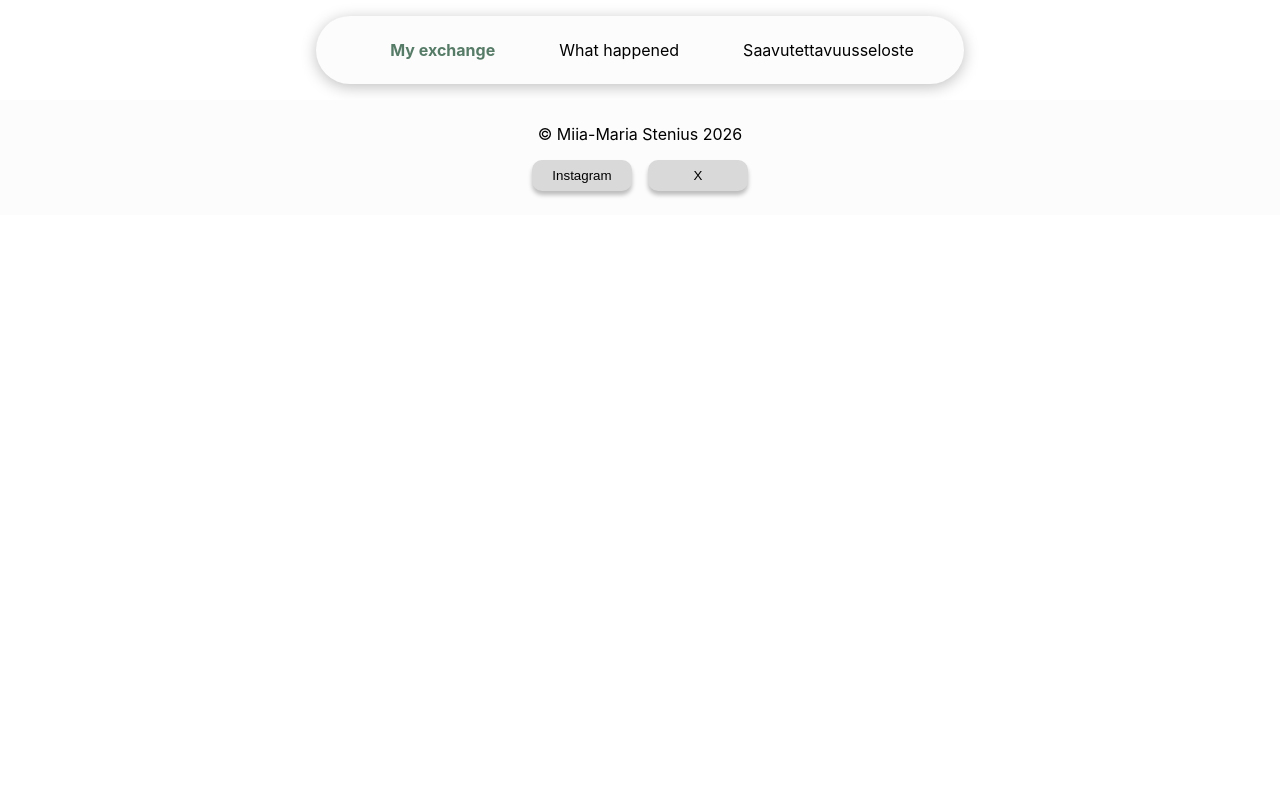
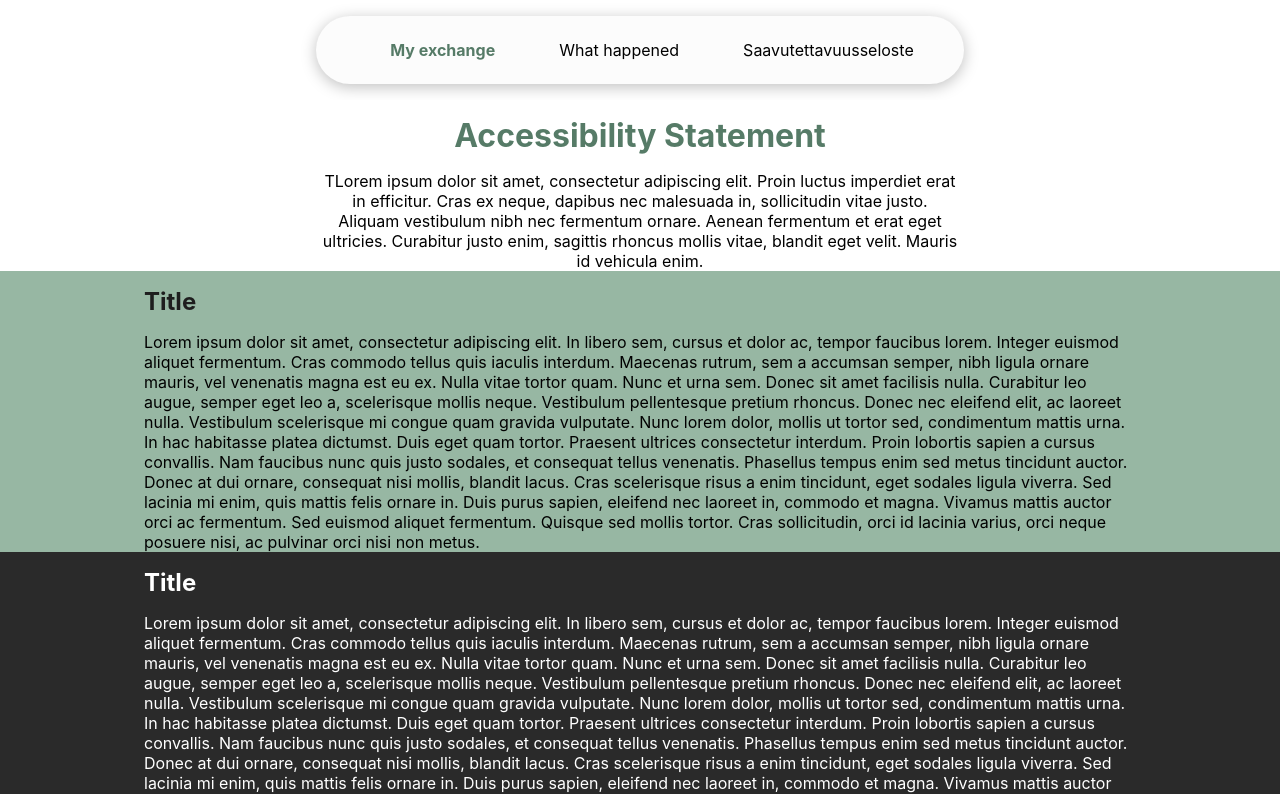
Before and after one commit to miia-mariastenius/exchange-diary, a React (Vite) app in the folder my-react-app/: page /accessibility-statement in a window 1280 px wide. Shown: the top 794 px of the page. Built offline with nearby package versions, Linux system fonts and the light colour scheme.

Commit message:
Accessibility statement initial page content added, footer stays at bottom of page with full height layout implemented

```diff
--- a/my-react-app/src/App.jsx
+++ b/my-react-app/src/App.jsx
@@ -7,7 +7,7 @@ import MyExchange from './pages/MyExchange.jsx';
 import Months12 from './pages/Months12.jsx';
 import Months34 from './pages/Months34.jsx';
 import Months56 from './pages/Months56.jsx';
-import Saavutettavuusseloste from './pages/Saavutettavuusseloste.jsx';
+import SaavutettavuusSeloste from './pages/SaavutettavuusSeloste.jsx';
 import Footer from './components/Footer.jsx';
 
 
@@ -25,7 +25,7 @@ function App() {
             <Route path="/months-1-2" element={<Months12 />} />
             <Route path="/months-3-4" element={<Months34 />} />
             <Route path="/months-5-6" element={<Months56 />} />
-            <Route path="/saavutettavuusseloste" element={<Saavutettavuusseloste />} />
+            <Route path="/accessibility-statement" element={<SaavutettavuusSeloste />} />
           </Routes>
         </main>
         <footer>
--- a/my-react-app/src/css/App.css
+++ b/my-react-app/src/css/App.css
@@ -10,6 +10,12 @@
   --header-color: #1E1E1E;
     /* MUUTA */
   --font-family: 'Inter', sans-serif;
+}
+
+.app-root {
+  min-height: 100vh;
+  display: flex;
+  flex-direction: column;
 }
 
 body {
@@ -59,6 +65,12 @@ p {
   color: var(--primary-color);
 }
 
+.content {
+  width: 100vw;
+  min-height: 100vh;
+  background-color: var(--background-color);
+}
+
 .main-page a{
   font-weight: bold;
   color: var(--primary-color) !important;
@@ -85,7 +97,6 @@ h2 {
 
 .secondary-container {
   background-color: var(--secondary-bg-color);
-  /* padding: 0 9rem; */
 }
 
 .home-container{
@@ -130,7 +141,6 @@ h2 {
 
 .tertiary-container{
   margin: 0 auto;
-  padding: 1rem;
   background-color: var(--dark-bg-color);
   color: #FFFFFF;
 }
--- a/my-react-app/src/pages/SaavutettavuusSeloste.jsx
+++ b/my-react-app/src/pages/SaavutettavuusSeloste.jsx
@@ -1,10 +1,32 @@
-function Saavutettavuusseloste() {
+function SaavutettavuusSeloste() {
   return (
-    <div className="saavutettavuusseloste">
-      <h1>Saavutettavuusseloste</h1>
-      <p>Tämä on saavutettavuusseloste-sivu.</p>
+    <div className="content">
+      <div className="header-container">
+        <h1>Accessibility Statement</h1>
+        <p>TLorem ipsum dolor sit amet, consectetur adipiscing elit. Proin luctus imperdiet erat in efficitur. Cras ex neque, dapibus nec malesuada in, sollicitudin vitae justo. Aliquam vestibulum nibh nec fermentum ornare. Aenean fermentum et erat eget ultricies. Curabitur justo enim, sagittis rhoncus mollis vitae, blandit eget velit. Mauris id vehicula enim.</p>
+      </div>
+      <div className="secondary-container">
+        <div className="home-container">
+          <h2 className="home-title">Title</h2>
+          <p>Lorem ipsum dolor sit amet, consectetur adipiscing elit. In libero sem, cursus et dolor ac, tempor faucibus lorem. Integer euismod aliquet fermentum. Cras commodo tellus quis iaculis interdum. Maecenas rutrum, sem a accumsan semper, nibh ligula ornare mauris, vel venenatis magna est eu ex.
+
+            Nulla vitae tortor quam. Nunc et urna sem. Donec sit amet facilisis nulla. Curabitur leo augue, semper eget leo a, scelerisque mollis neque. Vestibulum pellentesque pretium rhoncus. Donec nec eleifend elit, ac laoreet nulla. Vestibulum scelerisque mi congue quam gravida vulputate. Nunc lorem dolor, mollis ut tortor sed, condimentum mattis urna. In hac habitasse platea dictumst. Duis eget quam tortor. Praesent ultrices consectetur interdum. Proin lobortis sapien a cursus convallis. Nam faucibus nunc quis justo sodales, et consequat tellus venenatis. Phasellus tempus enim sed metus tincidunt auctor. Donec at dui ornare, consequat nisi mollis, blandit lacus. Cras scelerisque risus a enim tincidunt, eget sodales ligula viverra.
+
+            Sed lacinia mi enim, quis mattis felis ornare in. Duis purus sapien, eleifend nec laoreet in, commodo et magna. Vivamus mattis auctor orci ac fermentum. Sed euismod aliquet fermentum. Quisque sed mollis tortor. Cras sollicitudin, orci id lacinia varius, orci neque posuere nisi, ac pulvinar orci nisi non metus. </p>
+        </div>
+      </div>
+      <div className="tertiary-container">
+        <div className="home-container">
+          <h2 className="home-title light-text">Title</h2>
+          <p>Lorem ipsum dolor sit amet, consectetur adipiscing elit. In libero sem, cursus et dolor ac, tempor faucibus lorem. Integer euismod aliquet fermentum. Cras commodo tellus quis iaculis interdum. Maecenas rutrum, sem a accumsan semper, nibh ligula ornare mauris, vel venenatis magna est eu ex.
+
+          Nulla vitae tortor quam. Nunc et urna sem. Donec sit amet facilisis nulla. Curabitur leo augue, semper eget leo a, scelerisque mollis neque. Vestibulum pellentesque pretium rhoncus. Donec nec eleifend elit, ac laoreet nulla. Vestibulum scelerisque mi congue quam gravida vulputate. Nunc lorem dolor, mollis ut tortor sed, condimentum mattis urna. In hac habitasse platea dictumst. Duis eget quam tortor. Praesent ultrices consectetur interdum. Proin lobortis sapien a cursus convallis. Nam faucibus nunc quis justo sodales, et consequat tellus venenatis. Phasellus tempus enim sed metus tincidunt auctor. Donec at dui ornare, consequat nisi mollis, blandit lacus. Cras scelerisque risus a enim tincidunt, eget sodales ligula viverra.
+
+            Sed lacinia mi enim, quis mattis felis ornare in. Duis purus sapien, eleifend nec laoreet in, commodo et magna. Vivamus mattis auctor orci ac fermentum. Sed euismod aliquet fermentum. Quisque sed mollis tortor. Cras sollicitudin, orci id lacinia varius, orci neque posuere nisi, ac pulvinar orci nisi non metus. </p>
+        </div>
+      </div>
     </div>
   );
 }
 
-export default Saavutettavuusseloste;
+export default SaavutettavuusSeloste;
```
